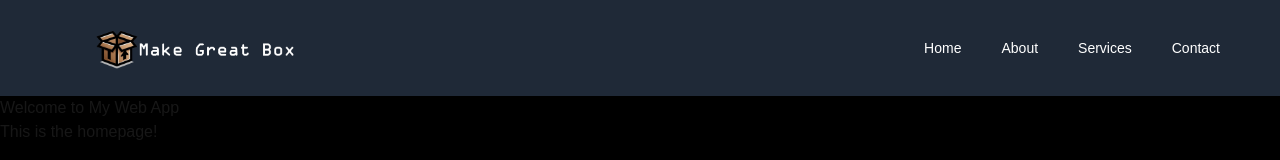
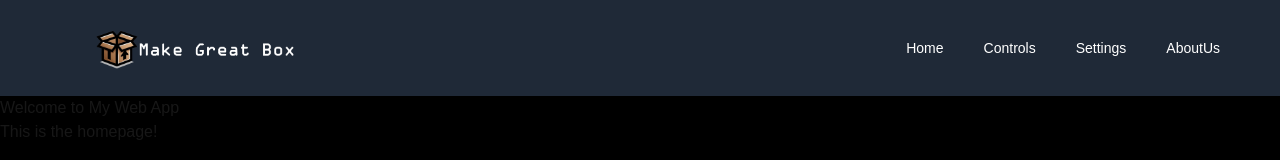
Before and after one commit to MakeGreatBox/frontend, a Next.js app: page / in a window 1280 px wide. Shown: the top 160 px of the page. Built offline with nearby package versions, Linux system fonts and the light colour scheme.

Commit message:
Navbar v1

```diff
--- a/components/Navbar/Navbar.tsx
+++ b/components/Navbar/Navbar.tsx
@@ -64,25 +64,26 @@ const Navbar: React.FC = () => {
                 href="/"
                 className="text-white hover:bg-gray-700 px-3 py-2 rounded-md text-sm font-medium"
               >
+                <i className="fa-solid fa-house"></i>
                 Home
               </a>
               <a
-                href="/about"
+                href="/controls"
                 className="text-white hover:bg-gray-700 px-3 py-2 rounded-md text-sm font-medium"
               >
-                About
+                Controls
               </a>
               <a
-                href="/services"
+                href="/settings"
                 className="text-white hover:bg-gray-700 px-3 py-2 rounded-md text-sm font-medium"
               >
-                Services
+                Settings
               </a>
               <a
-                href="/contact"
+                href="/about_us"
                 className="text-white hover:bg-gray-700 px-3 py-2 rounded-md text-sm font-medium"
               >
-                Contact
+                AboutUs
               </a>
             </div>
           </div>
```
Also changed, not shown: package.json (+6 -5 lines), img/home.png (added), 1 other file (tests, documents, lock files or other folders).
